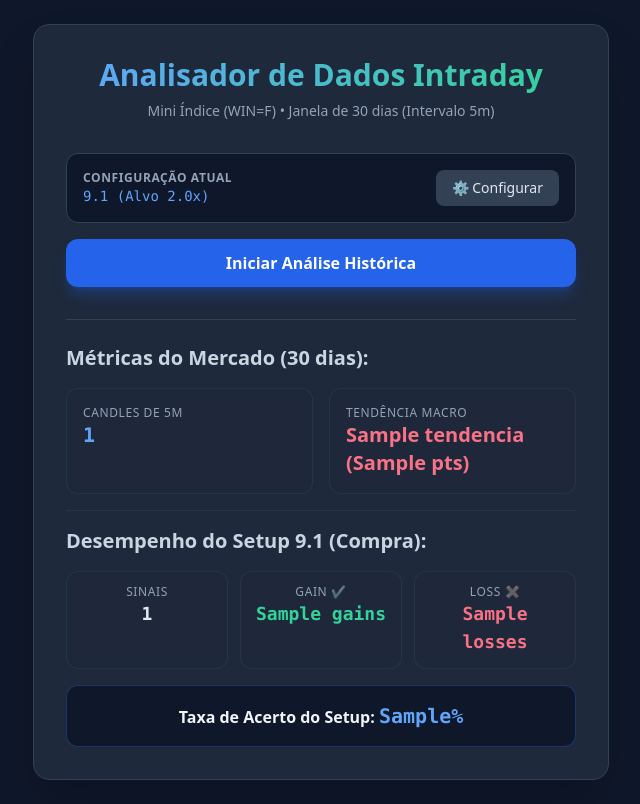
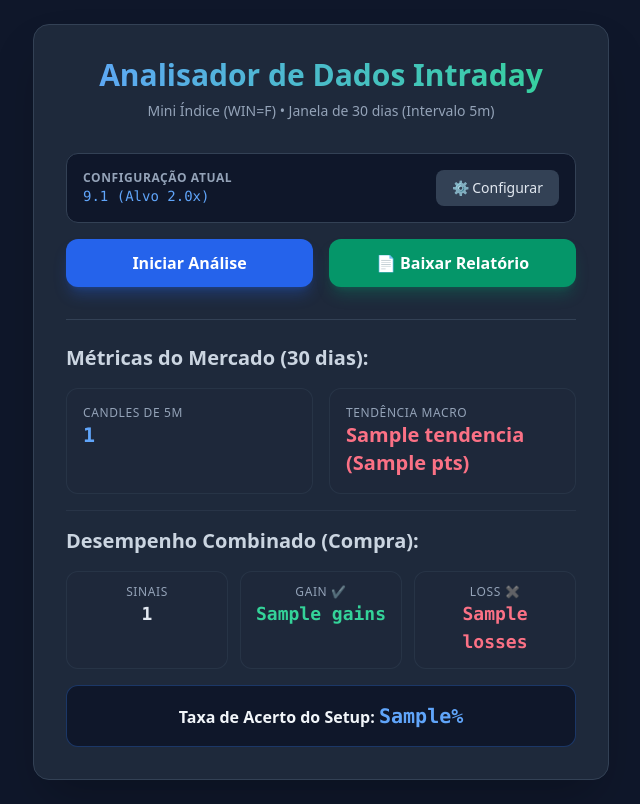
Before and after one commit to EbonyWizard4/HELP_TRADER, a Flask app: template core/templates/index.html in a window 1280 px wide. Shown: the whole page, without its empty margins (319-959 px from the left). Run offline with Flask 3, Linux system fonts and the light colour scheme; the template is opened without the code that fills it: most values are stand-ins (such as "Sample title", 1, 10 or a date in 2020); some libraries are stand-ins or nearby versions.

Commit message:
feat: Implementado download do relatórioi em pdf

```diff
--- a/core/templates/index.html
+++ b/core/templates/index.html
@@ -11,17 +11,14 @@
 <body class="bg-slate-900 text-slate-100 font-sans min-h-screen flex flex-col items-center justify-center p-6">
 
     <div class="w-full max-w-xl bg-slate-800 p-8 rounded-2xl shadow-2xl border border-slate-700">
-        <!-- Cabeçalho -->
         <h1
             class="text-3xl font-extrabold text-center mb-2 bg-gradient-to-r from-blue-400 to-emerald-400 bg-clip-text text-transparent">
             Analisador de Dados Intraday
         </h1>
         <p class="text-slate-400 text-center text-sm mb-8">Mini Índice (WIN=F) • Janela de 30 dias (Intervalo 5m)</p>
 
-        <!-- Configuração -->
-        <form method="POST" class="space-y-4 mb-8">
+        <form id="form-analise" method="POST" class="space-y-4 mb-8">
 
-            <!-- Seletor de estratégia -->
             <div class="flex justify-between items-center bg-slate-900 border border-slate-700 rounded-xl p-4">
                 <div class="text-sm">
                     <span class="block text-slate-400 text-xs font-semibold uppercase tracking-wider">Configuração
@@ -35,13 +32,22 @@
                 </button>
             </div>
 
-            <!-- Botão de início -->
-            <button type="submit"
-                class="w-full bg-blue-600 hover:bg-blue-500 text-white font-bold px-8 py-3 rounded-xl transition-all transform hover:scale-[1.01] active:scale-[0.99] shadow-lg shadow-blue-600/30">
-                Iniciar Análise Histórica
-            </button>
+            <div class="{% if resultado %}grid grid-cols-1 sm:grid-cols-2 gap-4{% else %}w-full{% endif %}">
 
-            <!-- Modal de configuração -->
+                <button type="submit"
+                    class="w-full bg-blue-600 hover:bg-blue-500 text-white font-bold px-6 py-3 rounded-xl transition-all transform hover:scale-[1.01] active:scale-[0.99] shadow-lg shadow-blue-600/30">
+                    Iniciar Análise
+                </button>
+
+                {% if resultado %}
+                <button type="button" onclick="dispararDownloadPDF()"
+                    class="w-full bg-emerald-600 hover:bg-emerald-500 text-white font-bold px-6 py-3 rounded-xl transition-all transform hover:scale-[1.01] active:scale-[0.99] shadow-lg shadow-emerald-600/30 flex items-center justify-center gap-2">
+                    📄 Baixar Relatório
+                </button>
+                {% endif %}
+
+            </div>
+
             <div id="modal-config"
                 class="hidden fixed inset-0 bg-slate-950/80 backdrop-blur-sm flex items-center justify-center p-4 z-50">
                 <div
@@ -61,7 +67,7 @@
                             class="flex items-center gap-3 bg-slate-900/50 p-3 rounded-xl border border-slate-700 cursor-pointer hover:border-slate-600">
                             <input type="checkbox" name="setups" value="9.1"
                                 class="w-4 h-4 rounded text-blue-600 focus:ring-blue-500 bg-slate-800 border-slate-700"
-                                checked>
+                                {% if not setups or '9.1' in setups %}checked{% endif %}>
                             <div>
                                 <span class="block text-sm font-medium text-slate-200">Setup 9.1</span>
                                 <span class="block text-xs text-slate-400">Virada da Média Móvel Exponencial de 9
@@ -72,7 +78,8 @@
                         <label
                             class="flex items-center gap-3 bg-slate-900/50 p-3 rounded-xl border border-slate-700 cursor-pointer hover:border-slate-600">
                             <input type="checkbox" name="setups" value="candle_forca"
-                                class="w-4 h-4 rounded text-blue-600 focus:ring-blue-500 bg-slate-800 border-slate-700">
+                                class="w-4 h-4 rounded text-blue-600 focus:ring-blue-500 bg-slate-800 border-slate-700"
+                                {% if setups and 'candle_forca' in setups %}checked{% endif %}>
                             <div>
                                 <span class="block text-sm font-medium text-slate-200">Candle de Força</span>
                                 <span class="block text-xs text-slate-400">Filtra apenas barras com corpo maior que a
@@ -87,10 +94,15 @@
                             de Risco (Alvo/Stop)</label>
                         <select name="risco" id="risco"
                             class="w-full bg-slate-900 border border-slate-700 rounded-xl px-4 py-3 text-slate-100 font-medium focus:outline-none focus:border-blue-500">
-                            <option value="1.5">Alvo de 1.5x o Risco</option>
-                            <option value="2.0" selected>Alvo de 2.0x o Risco (Padrão)</option>
-                            <option value="3.0">Alvo de 3.0x o Risco</option>
+                            <option value="1.5" {% if risco == '1.5' %}selected{% endif %}>Alvo de 1.5x o Risco</option>
+                            <option value="2.0" {% if not risco or risco == '2.0' %}selected{% endif %}>Alvo de 2.0x o Risco (Padrão)</option>
+                            <option value="3.0" {% if risco == '3.0' %}selected{% endif %}>Alvo de 3.0x o Risco</option>
                         </select>
+                    </div>
+
+                    <div class="mb-6">
+                        <label for="resumo" class="block text-xs font-semibold uppercase tracking-wider text-slate-400 mb-2">Notas do Experimento (Vai para o PDF)</label>
+                        <textarea name="resumo" id="resumo" rows="2" class="w-full bg-slate-900 border border-slate-700 rounded-xl px-4 py-2 text-slate-100 text-sm focus:outline-none focus:border-blue-500 resize-none" placeholder="Digite insights ou lições aprendidas..."></textarea>
                     </div>
 
                     <button type="button" onclick="atualizarTextoEFechar()"
@@ -102,7 +114,8 @@
 
         </form>
 
-        <!-- Modal de configuração -->
+        <form id="form-pdf" action="/exportar" method="POST" class="hidden"></form>
+
         <script>
             function toggleModal(open) {
                 const modal = document.getElementById('modal-config');
@@ -114,7 +127,6 @@
             }
 
             function atualizarTextoEFechar() {
-                // Atualiza o texto amigável na tela principal informando o que está ativo
                 const checkboxes = document.querySelectorAll('input[name="setups"]:checked');
                 const ativos = Array.from(checkboxes).map(cb => cb.value.toUpperCase()).join(' + ');
                 const risco = document.getElementById('risco').value;
@@ -123,7 +135,40 @@
                 toggleModal(false);
             }
 
-            // Executa uma vez ao carregar a página para alinhar o texto
+            function dispararDownloadPDF() {
+                const formPdf = document.getElementById('form-pdf');
+                formPdf.innerHTML = ''; // Limpa envios anteriores
+
+                // Clona as caixas de seleção ativas para dentro do form do PDF
+                const checkboxes = document.querySelectorAll('input[name="setups"]:checked');
+                checkboxes.forEach(cb => {
+                    const input = document.createElement('input');
+                    input.type = 'hidden';
+                    input.name = 'setups';
+                    input.value = cb.value;
+                    formPdf.appendChild(input);
+                });
+
+                // Clona o risco selecionado
+                const risco = document.getElementById('risco').value;
+                const inputRisco = document.createElement('input');
+                inputRisco.type = 'hidden';
+                inputRisco.name = 'risco';
+                inputRisco.value = risco;
+                formPdf.appendChild(inputRisco);
+
+                // Clona o texto de notas/resumo
+                const resumo = document.getElementById('resumo').value;
+                const inputResumo = document.createElement('input');
+                inputResumo.type = 'hidden';
+                inputResumo.name = 'resumo';
+                inputResumo.value = resumo;
+                formPdf.appendChild(inputResumo);
+
+                // Dispara o download em background
+                formPdf.submit();
+            }
+
             window.onload = atualizarTextoEFechar;
         </script>
 
@@ -145,8 +190,7 @@
                 </div>
             </div>
 
-            <h2 class="text-xl font-bold text-slate-300 mb-4 border-t border-slate-700/50 pt-4">Desempenho do Setup 9.1
-                (Compra):</h2>
+            <h2 class="text-xl font-bold text-slate-300 mb-4 border-t border-slate-700/50 pt-4">Desempenho Combinado (Compra):</h2>
 
             <div class="grid grid-cols-3 gap-3">
                 <div class="bg-slate-800/50 p-3 rounded-xl border border-slate-700/50 text-center">
@@ -164,8 +208,7 @@
             </div>
 
             <div class="mt-4 p-4 rounded-xl text-center font-bold bg-slate-900 border border-blue-500/30">
-                Taxa de Acerto do Setup: <span class="text-blue-400 font-mono text-xl">{{ resultado.taxa_acerto
-                    }}%</span>
+                Taxa de Acerto do Setup: <span class="text-blue-400 font-mono text-xl">{{ resultado.taxa_acerto }}%</span>
             </div>
         </div>
         {% endif %}
```
